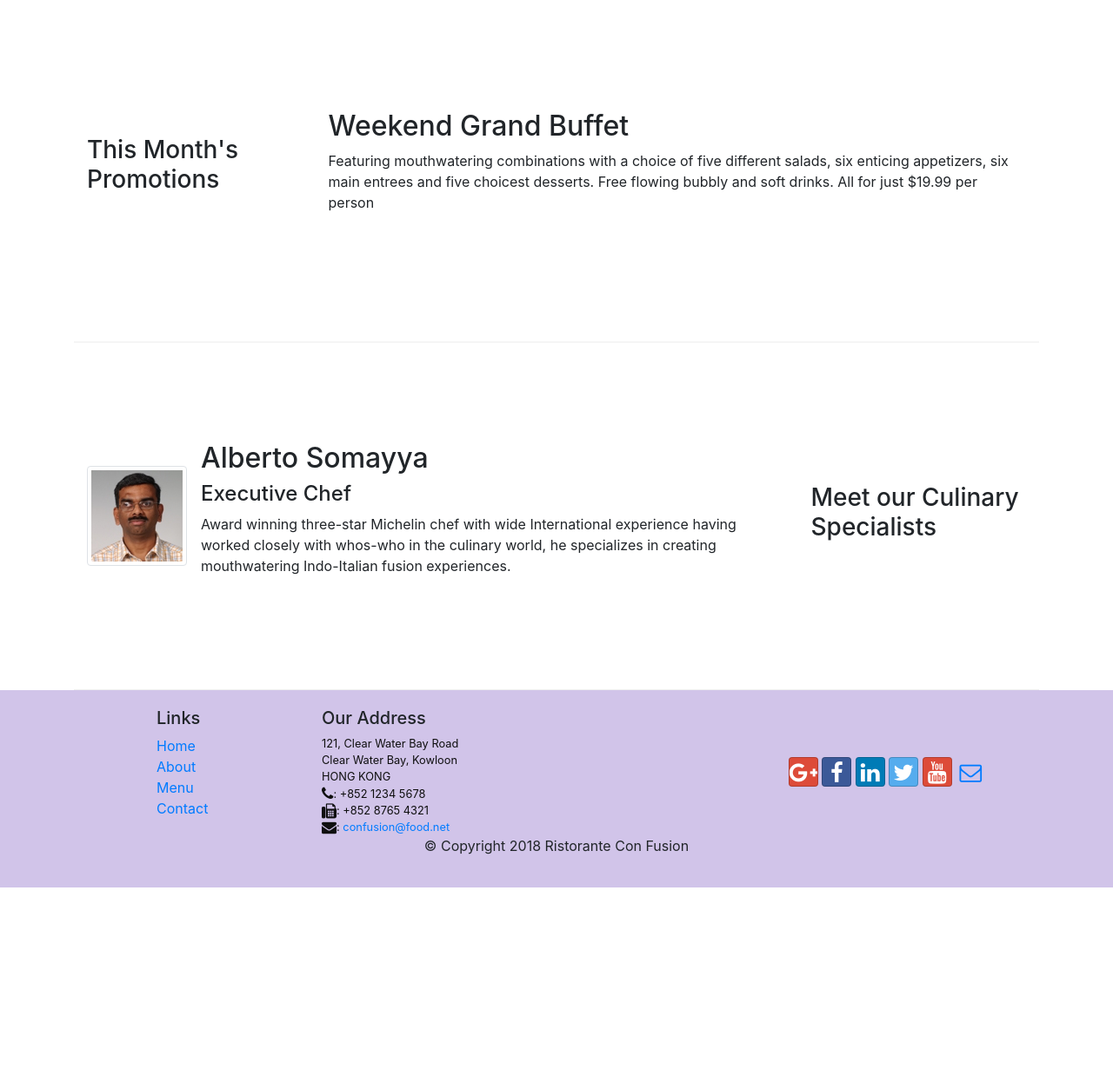
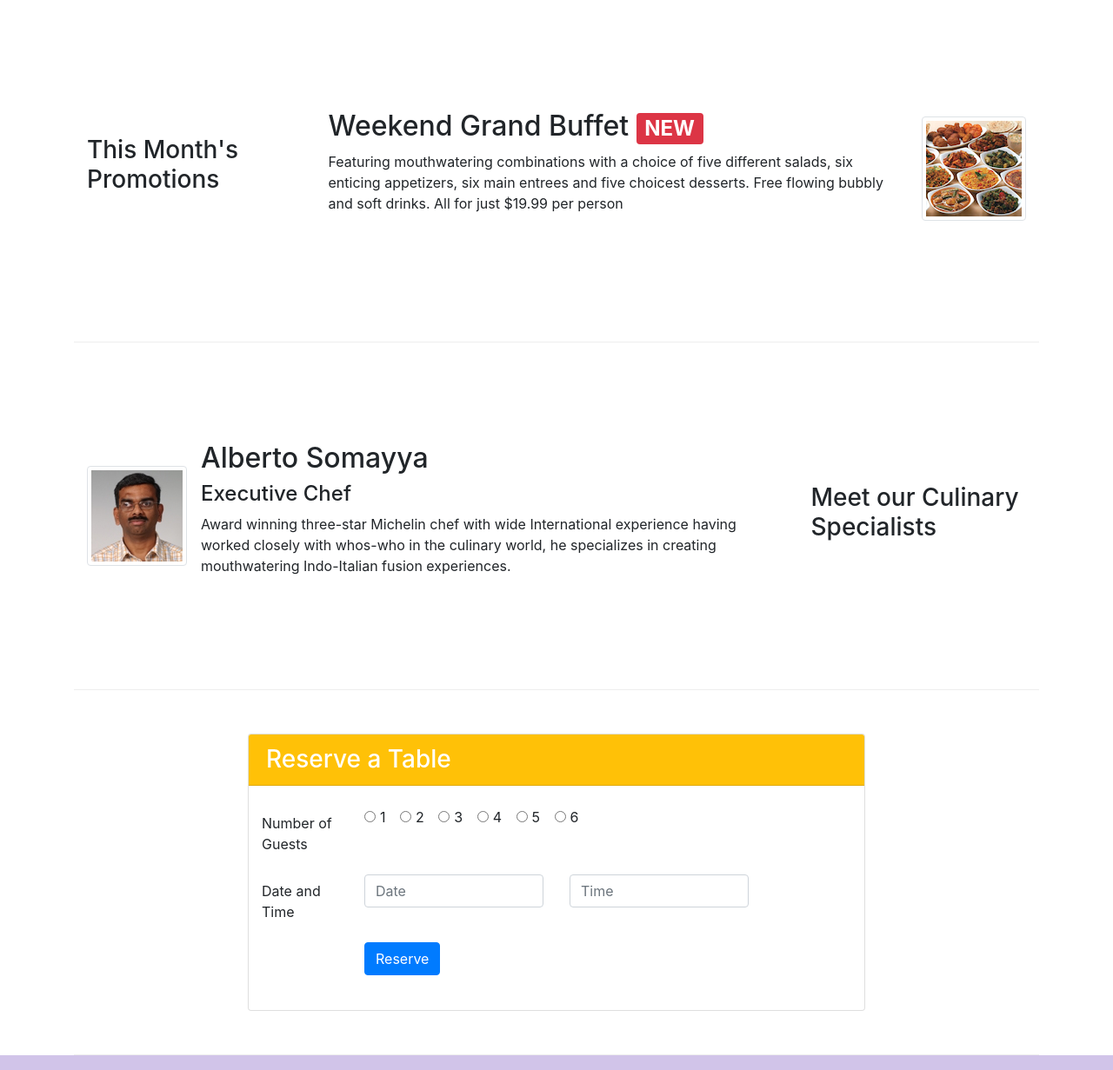
Before and after one commit to Sachin-U-Krishna/Bootstrap, a website: page index.html in a window 1280 px wide. Shown: the part 740-1971 px from the top of the page at 87% size. Before the commit the page ends 1761 px from the top, so only its background shows below. Drawn offline with nearby package versions, Linux system fonts and the light colour scheme.

Commit message:
Assignment 2

```diff
--- a/index.html
+++ b/index.html
@@ -44,6 +44,9 @@
                 <div class="col-12 col-sm align-self-center">
                     <img src="img/logo.png" class="img-fluid">
                 </div>
+                <div class="col-12 col-sm align-self-center">
+                    <a href="#reserve"><button class="btn btn-block btn-warning">Reserve Table</button></a>
+                </div>
             </div>
         </div>
     </header>
@@ -70,8 +73,17 @@
                 <h3>This Month's Promotions</h3>
             </div>
             <div class="col col-sm col-md">
-                <h2>Weekend Grand Buffet</h2>
-                <p class="d-none d-sm-block">Featuring mouthwatering combinations with a choice of five different salads, six enticing appetizers, six main entrees and five choicest desserts. Free flowing bubbly and soft drinks. All for just $19.99 per person </p>
+                <div class="media">
+                    <div class="media-body">
+                        <h2 class="mt-0">Weekend Grand Buffet <span class="badge badge-danger">NEW</span></h2>
+                        <p class="d-none d-sm-block">
+                            Featuring mouthwatering combinations with a choice of five
+                            different salads, six enticing appetizers, six main entrees and five choicest desserts.
+                            Free flowing bubbly and soft drinks. All for just $19.99 per person
+                        </p>
+                    </div>
+                    <img class="d-flex ml-3 img-thumbnail align-self-center" src="img/buffet.png" alt="buffet">
+                </div>
             </div>
         </div>
 
@@ -91,6 +103,60 @@
                             creating mouthwatering Indo-Italian fusion experiences.
                         </p>
                     </div>
+                </div>
+            </div>
+        </div>
+
+        <div class="row row-content align-items-center">
+            <div class="col-md-8 offset-md-2">
+                <div class="card">
+                    <h3 class="card-header bg-warning text-white" id="reserve">Reserve a Table</h3>
+                    <form class="container"> <br>
+                        <div class="form-group row">
+                            <label for="numberofguests" class="col-form-label col-12 col-md-2">Number of Guests</label>
+                            <div class="col-12 col-md-10">
+                                <div class="form-check-inline">
+                                    <input class="form-check-input" type="radio" name="inlineRadioOptions" id="inlineRadio1" value="option1">
+                                    <label class="form-check-label" for="inlineRadio1">1</label>
+                                </div>
+                                <div class="form-check-inline">
+                                    <input class="form-check-input" type="radio" name="inlineRadioOptions" id="inlineRadio2" value="option2">
+                                    <label class="form-check-label" for="inlineRadio2">2</label>
+                                </div>
+                                <div class="form-check-inline">
+                                    <input class="form-check-input" type="radio" name="inlineRadioOptions" id="inlineRadio1" value="option1">
+                                    <label class="form-check-label" for="inlineRadio3">3</label>
+                                </div>
+                                <div class="form-check-inline">
+                                    <input class="form-check-input" type="radio" name="inlineRadioOptions" id="inlineRadio2" value="option2">
+                                    <label class="form-check-label" for="inlineRadio4">4</label>
+                                </div>
+                                <div class="form-check-inline">
+                                    <input class="form-check-input" type="radio" name="inlineRadioOptions" id="inlineRadio1" value="option1">
+                                    <label class="form-check-label" for="inlineRadio5">5</label>
+                                </div>
+                                <div class="form-check-inline">
+                                    <input class="form-check-input" type="radio" name="inlineRadioOptions" id="inlineRadio2" value="option2">
+                                    <label class="form-check-label" for="inlineRadio6">6</label>
+                                </div>
+                            </div>
+                        </div>
+                        <div class="form-group row">
+                            <label for="dateandtime" class="col-form-label col-12 col-md-2">Date and Time</label>
+                            <div class="col-12 col-md-4">
+                                <input type="text" class="form-control" name="date" id="date" placeholder="Date">
+                            </div>
+                            <div class="col-12 col-md-4">
+                                <input type="text" class="form-control" name="time" id="time" placeholder="Time">
+                            </div>
+                        </div>
+                        <div class="form-group row">
+                            <div class="offset-md-2 col-md-10">
+                                <button type="submit" class="btn btn-primary">Reserve</button>
+                            </div>
+                        </div>
+                        <br>
+                    </form>
                 </div>
             </div>
         </div>
```
